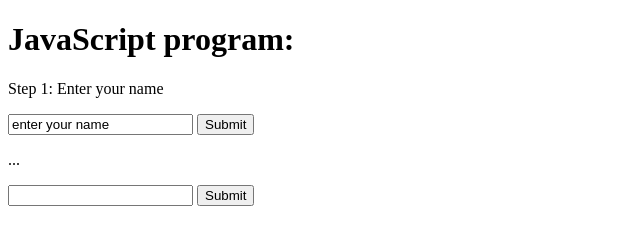
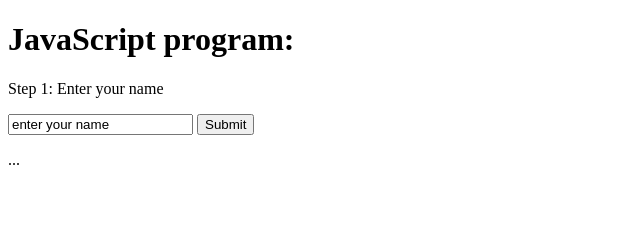
Before and after one commit to StudentUserDiego03/JS-assignment-4, a plain HTML site: page index.html in a window 1280 px wide. Shown: the whole page, without its empty margins (0-640 px from the left). Drawn offline with Linux system fonts and the light colour scheme.

Commit message:
added some functions

```diff
--- a/app.js
+++ b/app.js
@@ -3,11 +3,13 @@ let welcome = "hello";
 function myFunction(){
     let inputText = document.getElementById("name").value;
     if(inputText == "your dumb"){
-        window.alert("that's not nice");
+        window.alert("that's not nice"); // if you type in either "your dumb" or "no" you will get an alert from the system.
     }
     if(inputText=="no"){
         window.alert("you need to insert your name");
     }
-    document.getElementById("output").innerHTML = welcome + " " + inputText;
+    document.getElementById("output").innerHTML = welcome + " " + inputText + ", enter a username";
     console.log(`${welcome} ${inputText}, it is nice to meet you`);
+    console.log(`number of characters used : ${inputText.length}`);//strig method
+    console.log(inputText.length.toFixed(2)); //number method
 }
--- a/index.html
+++ b/index.html
@@ -13,9 +13,7 @@
     <button onclick = "myFunction()">Submit</button>
     <p id = "output">...</p>
 
-    <input id="age" value="">
-    <button onclick = "myFunction()">Submit</button>
-    <p id = "output"></p>
+
 
 
 
```
